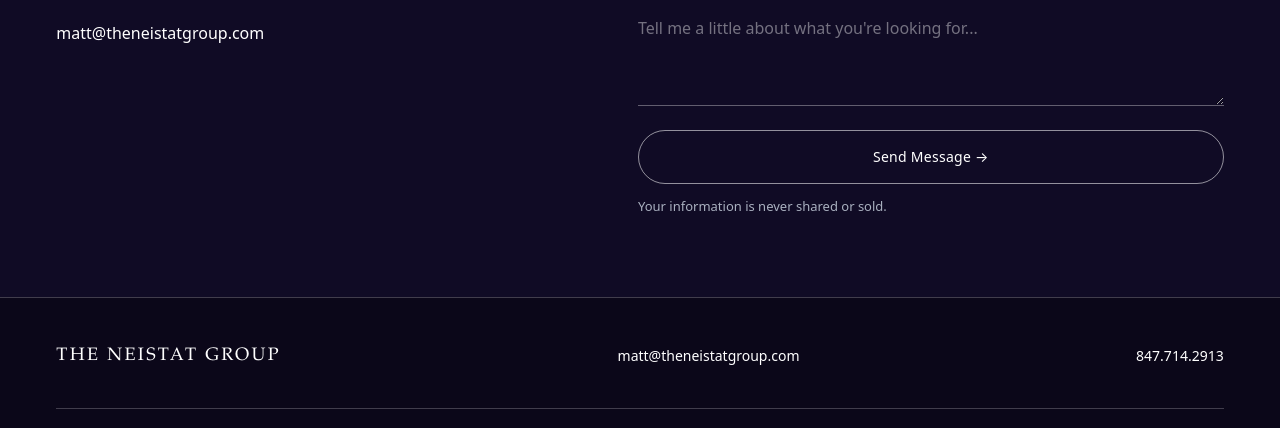
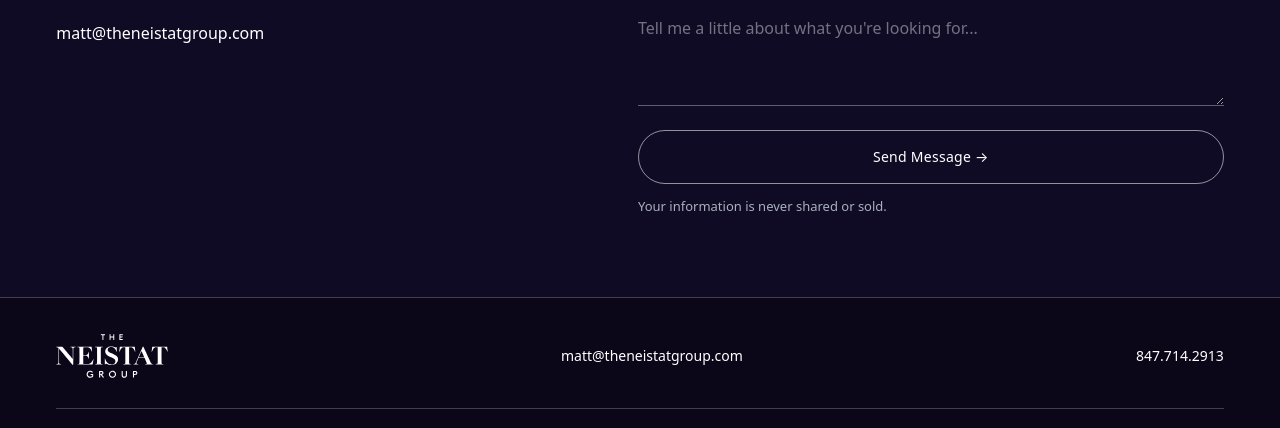
Before and after one commit to mneistat/the-neistat-group, a plain HTML site: page index.html in a window 1280 px wide. Shown: the part 3982-4410 px from the top of the page. Drawn offline with Linux system fonts and the light colour scheme.

Commit message:
Use the new wordmark in the homepage footer
The homepage footer was the last place on the site still setting the name as
plain text instead of the new wordmark. It now carries the same mark as every
other page's footer.

Audit of the rest of the site: no page, stylesheet or script references the
old logo files. The site has no browser tab icon, and its link-preview image
is an older external image; both are proposed to Matt separately.

Preview branch only. Suite 22/22.

Co-Authored-By: Claude Fable 5.2 <noreply@anthropic.com>
Claude-Session: https://claude.ai/code/session_012Q8MM54ub4pv9aH594qr92

```diff
--- a/brand.css
+++ b/brand.css
@@ -751,3 +751,8 @@ body.header-on-light .nav:not(.scrolled) .nav-toggle span {
   .footer-brokerage { flex-direction: column; align-items: flex-start; margin-top: 36px; }
   .footer-jsir { height: 40px; }
 }
+
+/* The homepage footer carries the wordmark, like every other page, in place
+   of the name set as text. */
+.home-footer-top .home-footer-brand { min-height: 0; }
+.home-footer-brand img { display: block; height: 44px; width: auto; }
--- a/index.html
+++ b/index.html
@@ -271,7 +271,7 @@
 
   <footer class="footer home-footer">
     <div class="home-footer-top">
-      <a class="home-footer-brand" href="index.html">The Neistat Group</a>
+      <a class="home-footer-brand" href="index.html" aria-label="The Neistat Group — home"><img src="/neistat-wordmark-white.svg" alt="The Neistat Group" width="1000" height="395" loading="lazy" decoding="async"></a>
       <a href="mailto:matt@theneistatgroup.com">matt@theneistatgroup.com</a>
       <a href="tel:+18477142913">847.714.2913</a>
     </div>
```
